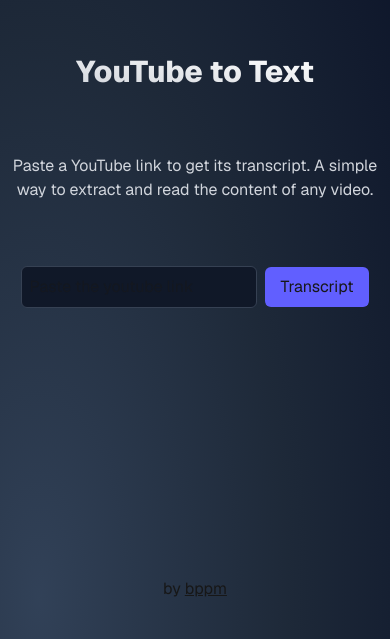
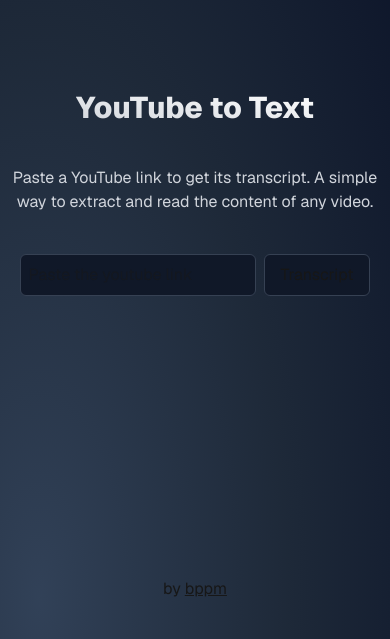
Before and after one commit to bpobletem/yttotext, a Next.js app: page / in a window 390 px wide. Shown: the part 205-844 px from the top of the page. Built offline with nearby package versions, Linux system fonts and the light colour scheme.

Commit message:
fix spacing for mobile

```diff
--- a/src/app/page.tsx
+++ b/src/app/page.tsx
@@ -55,11 +55,11 @@ export default function Home() {
   return (
     <div className="grid grid-rows-[20px_1fr_20px] items-center content-center h-screen w-screen pb-10 gap-16 sm:p-20 font-[family-name:var(--font-geist-sans)] bg-radial-[at_10%_95%] from-slate-700 via-gray-800 to-slate-900 to-90% bg-fixed bg-no-repeat scroll-smooth">
       <main className="flex flex-col gap-[32px] row-start-2 items-center">
-        <h1 className="flex text-3xl md:text-5xl font-extrabold mb-8 bg-gradient-to-bl from-white to-gray-300 bg-clip-text text-transparent">YouTube to Text</h1>
-        <p className="text-center text-gray-300 max-w-md mb-8">
+        <h1 className="flex text-3xl md:text-5xl font-extrabold mb-2 md:mb-8 bg-gradient-to-bl from-white to-gray-300 bg-clip-text text-transparent">YouTube to Text</h1>
+        <p className="text-center text-gray-300 max-w-md mb-2 md:mb-8">
           Paste a YouTube link to get its transcript. A simple way to extract and read the content of any video.
         </p>
-        <div className='flex items-center gap-2 md:gap-8 mb-8'>
+        <div className='flex items-center gap-2 md:gap-4 mb-2 md:mb-8'>
           <input
             className='flex p-2 bg-gray-900 rounded-md border border-gray-700'
             placeholder='Paste the youtube link'
@@ -67,7 +67,7 @@ export default function Home() {
             onChange={(e) => setYtLink(e.target.value)}
           ></input>
           <button
-            className='flex py-2 px-4 items-center bg-indigo-500 rounded-md hover:bg-indigo-900 hover:cursor-pointer transition duration-300'
+            className='flex py-2 px-4 items-center bg-gray-900 border border-gray-700 rounded-md hover:bg-slate-700 hover:cursor-pointer transition duration-300'
             onClick={() => downloadVideo(ytLink)}
             disabled={loading}>
             {loading ? (
@@ -104,7 +104,7 @@ export default function Home() {
                 )}
               </button>
             </div>
-            <div className="max-h-[350px] p-4 overflow-y-auto [&::-webkit-scrollbar]:w-1.5 [&::-webkit-scrollbar-track]:bg-transparent [&::-webkit-scrollbar-thumb]:bg-gray-600 [&::-webkit-scrollbar-thumb]:rounded-full">
+            <div className="max-h-[180px] md:max-h-[350px] p-4 overflow-y-auto [&::-webkit-scrollbar]:w-1.5 [&::-webkit-scrollbar-track]:bg-transparent [&::-webkit-scrollbar-thumb]:bg-gray-600 [&::-webkit-scrollbar-thumb]:rounded-full">
               {transcript}
             </div>
           </div>
```
